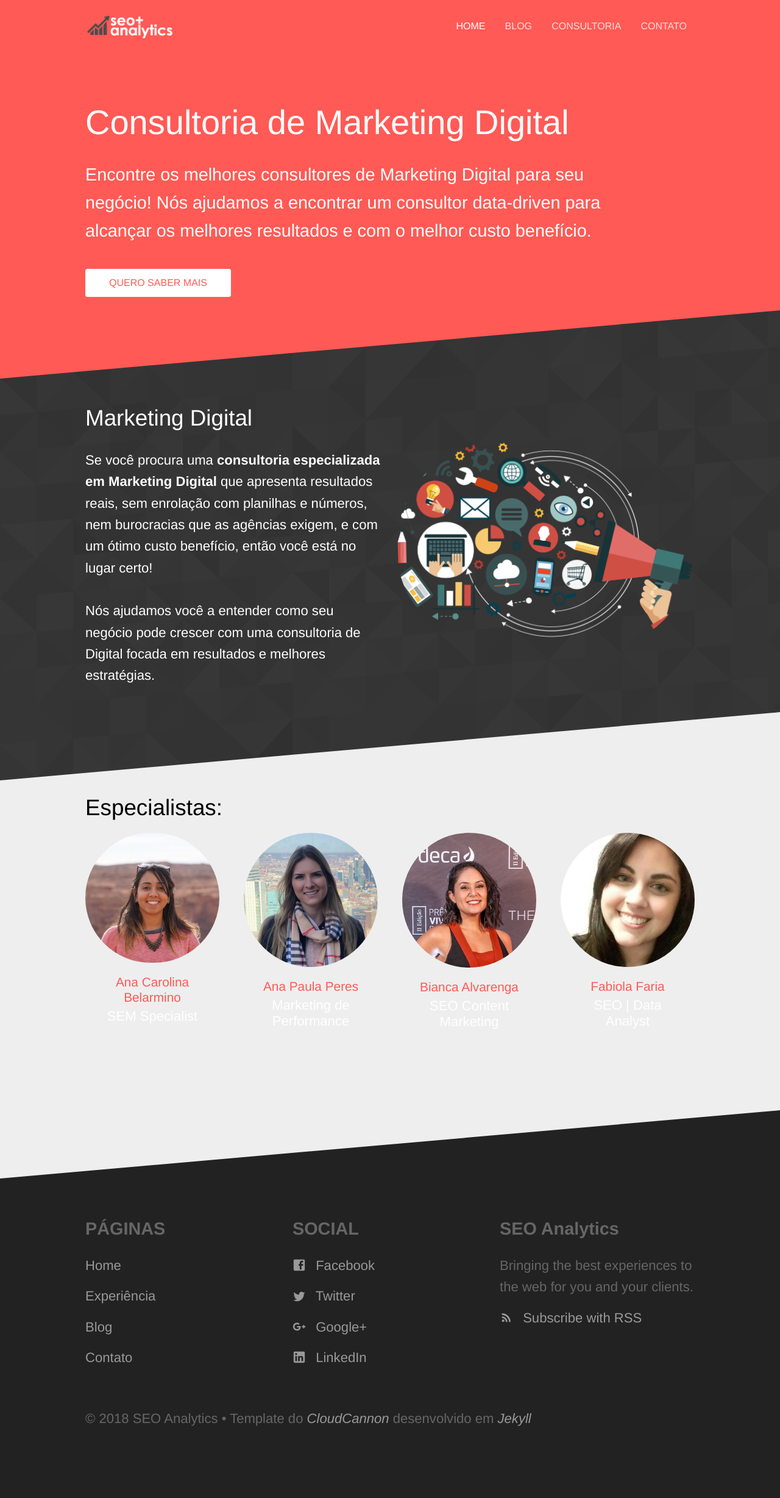
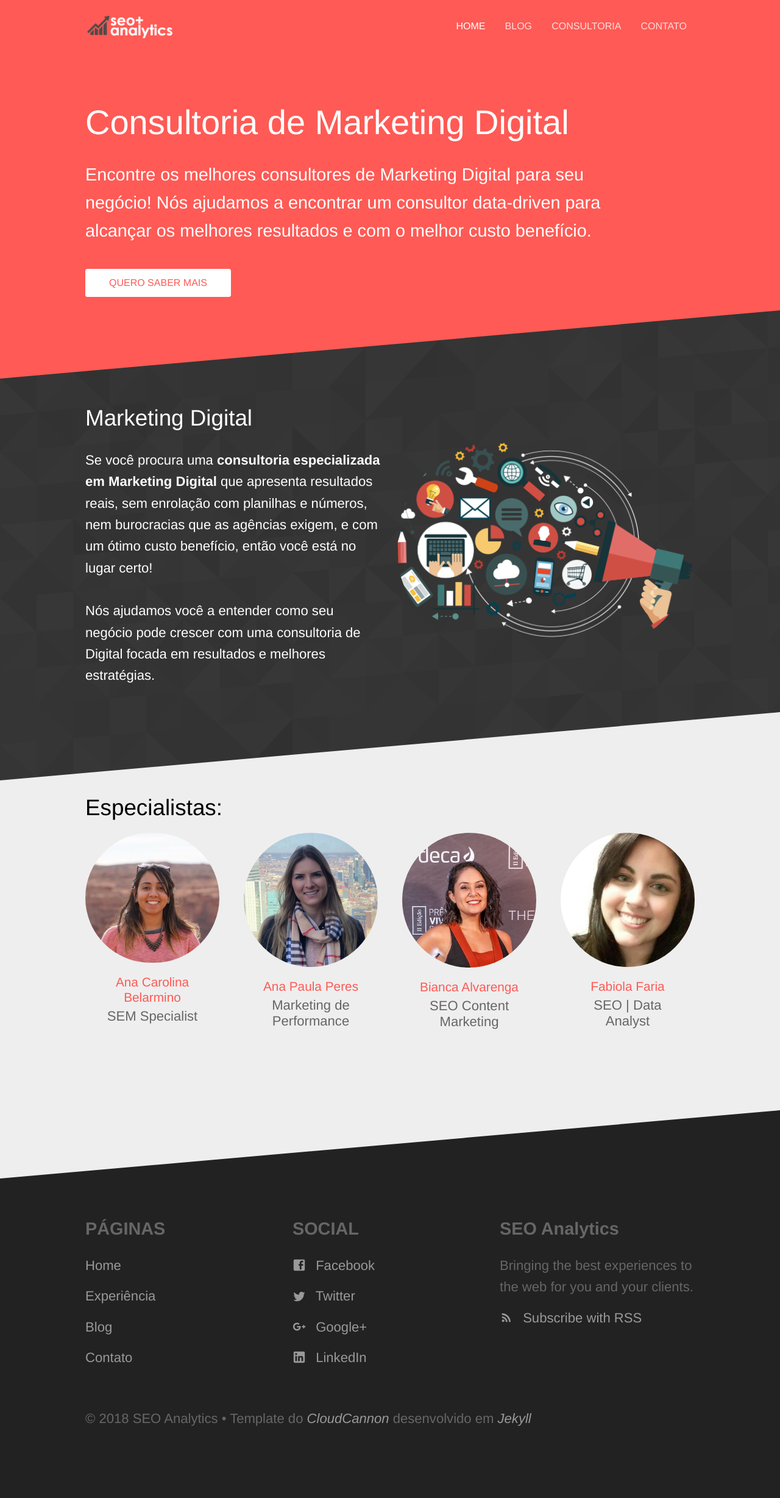
Before and after one commit to seoanalytics/seoanalytics.github.io, a Jekyll site: the page built from index.html, in a window 1280 px wide. Shown: the whole page at 61% size. Built offline with Jekyll 4.4.1, drawn with Linux system fonts in a browser that asks for light colours.

Commit message:
Updated '_sass/layout.scss' via CloudCannon

```diff
--- a/_sass/layout.scss
+++ b/_sass/layout.scss
@@ -233,7 +233,7 @@ section {
 
 	.position {
 		margin-top: 5px;
-		color: #fff;
+		color: #666;
 		text-align: center;
 	}
 
```
